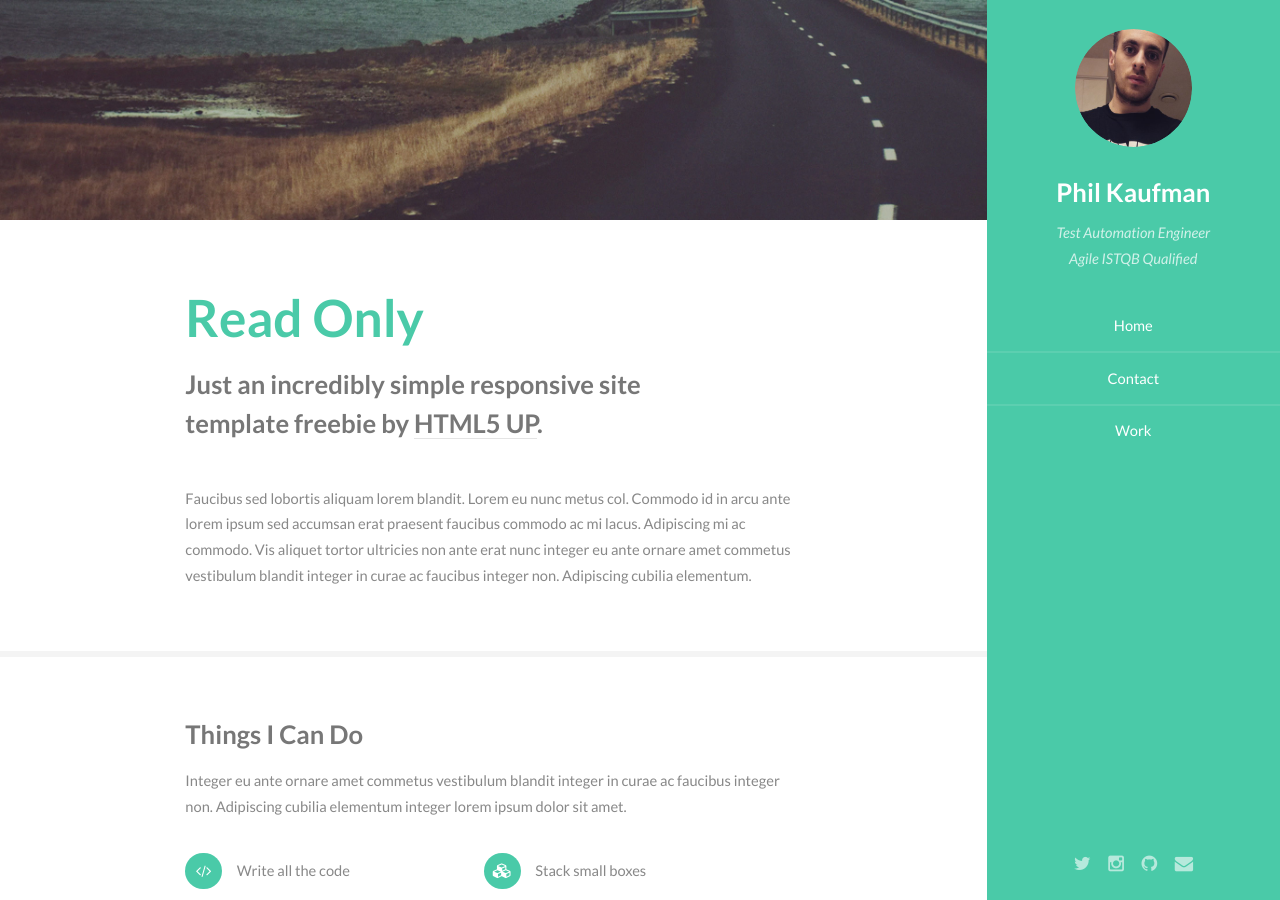
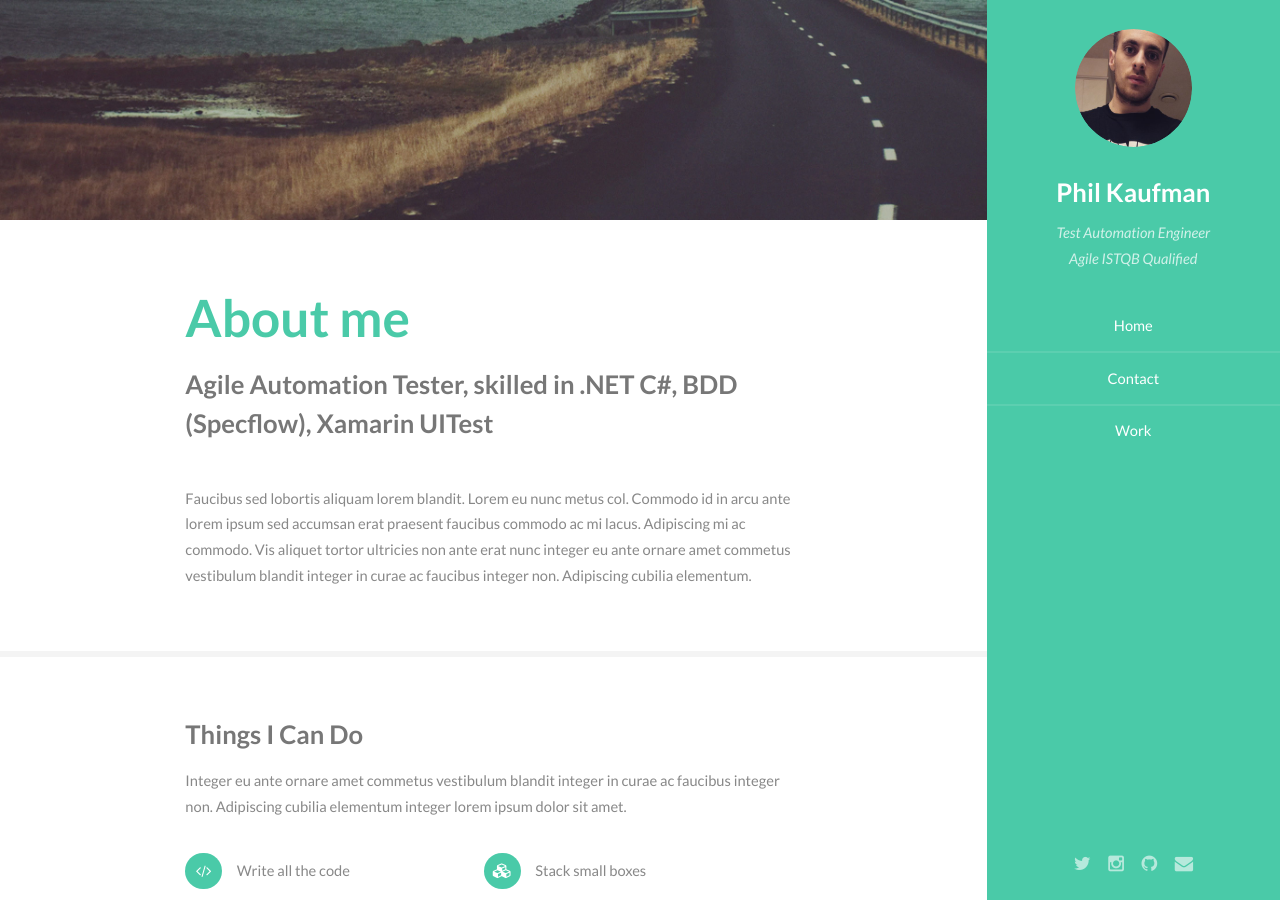
Before and after one commit to philkky/philipkaufman, a Jekyll site: the page built from index.html, in a window 1280 px wide and 900 px high. Built offline with Jekyll 4.4.1, drawn with Linux system fonts in a browser that asks for light colours.

Commit message:
Index content update

```diff
--- a/index.html
+++ b/index.html
@@ -8,9 +8,8 @@ layout: default
     <section id="one">
         <div class="container">
             <header class="major">
-                <h2>Read Only</h2>
-                <p>Just an incredibly simple responsive site<br />
-                template freebie by <a href="http://html5up.net">HTML5 UP</a>.</p>
+                <h2>About me</h2>
+                <p>Agile Automation Tester, skilled in .NET C#, BDD (Specflow), Xamarin UITest</p>
             </header>
             <p>Faucibus sed lobortis aliquam lorem blandit. Lorem eu nunc metus col. Commodo id in arcu ante lorem ipsum sed accumsan erat praesent faucibus commodo ac mi lacus. Adipiscing mi ac commodo. Vis aliquet tortor ultricies non ante erat nunc integer eu ante ornare amet commetus vestibulum blandit integer in curae ac faucibus integer non. Adipiscing cubilia elementum.</p>
         </div>
```
